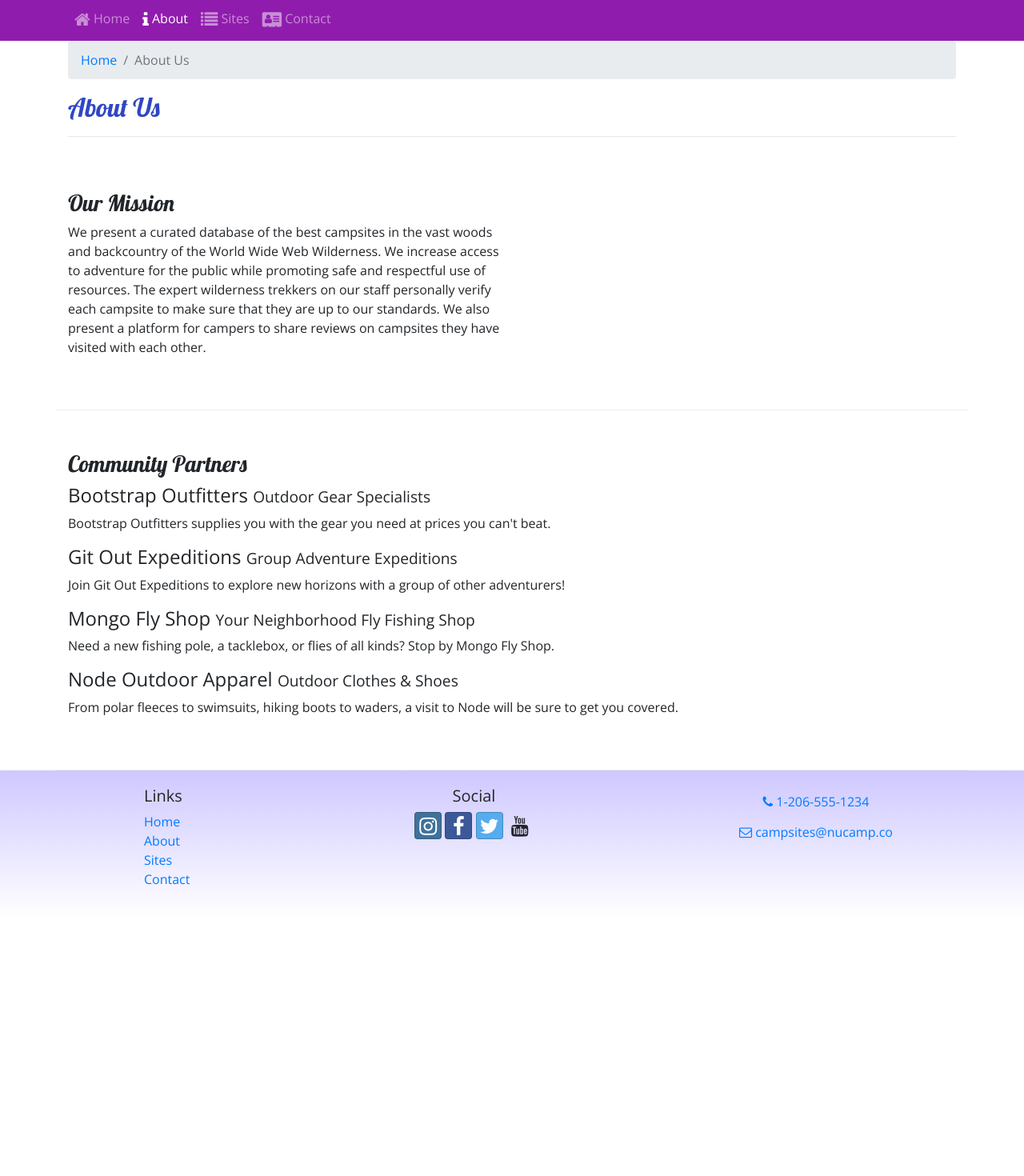
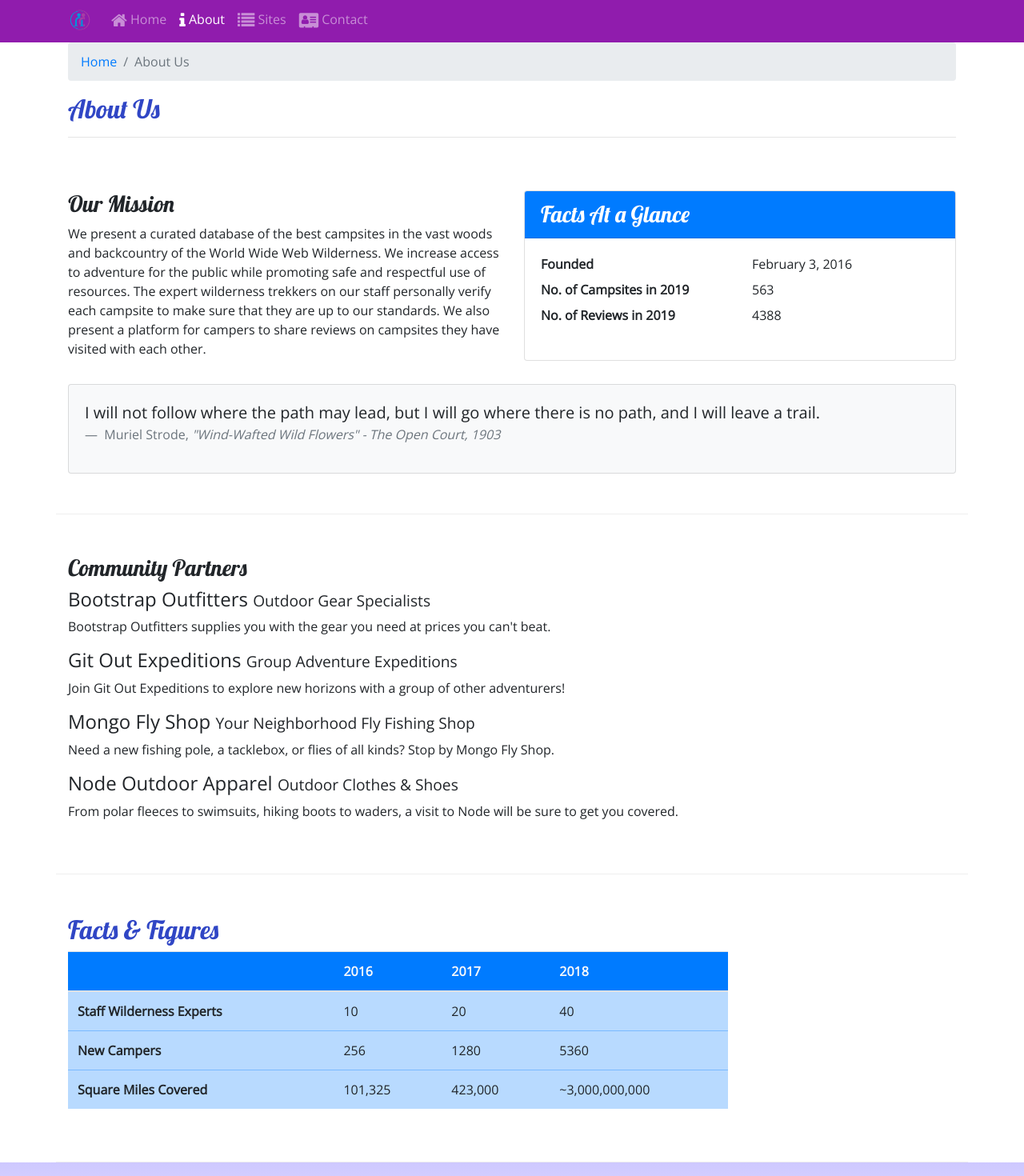
Before and after one commit to ahmadalatab/Bootstrap, a website: page aboutus.html in a window 1280 px wide. Shown: the part 167-1637 px from the top of the page at 80% size. Before the commit the page ends 1314 px from the top, so only its background shows below. Drawn offline with nearby package versions, Linux system fonts and the light colour scheme.

Commit message:
added media and table

```diff
--- a/aboutus.html
+++ b/aboutus.html
@@ -14,6 +14,9 @@
     <header class="jumbotron jumbotron-fluid">
         <div class="container">
             <div class="row">
+                <div class="col-4 col-sm-3 col-md-2 align-self-center">
+                    <a href="./index.html"><img src="./img/logo.png" class="img-fluid"></a>
+                </div>
                 <div class="col">
                     <h1>NuCamp</h1>
                     <h2>a better way to camp</h2>
@@ -23,10 +26,11 @@
     </header>
     <nav class="navbar navbar-expand-sm navbar-dark sticky-top">
         <div class="container">
+            <a class="navbar-brand" href="./index.html"><img src="./img/logo.png" height="30" width="30"></a>
             <button class="navbar-toggler ml-auto" type="button" data-toggle="collapse" data-target="#nucampNavbar">
                 <span class="navbar-toggler-icon"></span>
             </button>
-            <div class="collapse navbar-collapse id="nucampNavbar">
+            <div class="collapse navbar-collapse" id="nucampNavbar">
                 <ul class="navbar-nav">
                     <li class="nav-item"><a class="nav-link" href="./index.html"><i class="fa fa-home fa-lg"></i> Home</a></li>
                     <li class="nav-item active"><a class="nav-link" href="#"><i class="fa fa-info fa-lg"></i> About</a></li>
@@ -52,8 +56,34 @@
                 <h3>Our Mission</h3>
                 <p>We present a curated database of the best campsites in the vast woods and backcountry of the World Wide Web Wilderness. We increase access to adventure for the public while promoting safe and respectful use of resources. The expert wilderness trekkers on our staff personally verify each campsite to make sure that they are up to our standards. We also present a platform for campers to share reviews on campsites they have visited with each other.</p>
             </div>
+            <div class="col-sm-6">
+                <div class="card">
+                    <h3 class="card-header bg-primary text-white">Facts At a Glance</h3>
+                    <div class="card-body">
+                        <dl class="row">
+                            <dt class="col-6">Founded</dt>
+                            <dd class="col-6">February 3, 2016</dd>
+                            <dt class="col-6">No. of Campsites in 2019</dt>
+                            <dd class="col-6">563</dd>
+                            <dt class="col-6">No. of Reviews in 2019</dt>
+                            <dd class="col-6">4388</dd>
+                        </dl>
+                    </div>
+                </div>
+            </div>
+            <div class="col">
+                <div class="card bg-light mt-3">
+                    <blockquote class="blockquote card-body">
+                        <p class="mb-0">I will not follow where the path may lead, but I will go where there is no path, and I will leave a trail.</p>
+                    <footer class="blockquote-footer"> Muriel Strode,
+                        <cite title="Source Title">"Wind-Wafted Wild Flowers" -
+                            The Open Court, 1903
+                        </cite>
+                    </footer>
+                </blockquote>
+                </div>
+            </div>
         </div>
-
         <div class="row row-content">
             <div class="col">
                 <h3>Community Partners</h3>
@@ -67,8 +97,45 @@
                 <p class="d-none d-sm-block">From polar fleeces to swimsuits, hiking boots to waders, a visit to Node will be sure to get you covered.</p>
             </div>
         </div>
+        <div class="row row-content">
+            <div class="col-sm-9">
+                <h2>Facts &amp; Figures</h2>
+                <div class="table-responsive">
+                    <table class="table table-stripped">
+                        <thead>
+                            <tr class="bg-primary text-light">
+                                <th></th>
+                                <th>2016</th>
+                                <th>2017</th>
+                                <th>2018</th>
+                            </tr>
+                        </thead>
+                        <tbody class="table-primary">
+                            <tr>
+                                <th>Staff Wilderness Experts</th>
+                                <td>10</td>
+                                <td>20</td>
+                                <td>40</td>
+                            </tr>
+                            <tr>
+                                <th>New Campers</th>
+                                <td>256</td>
+                                <td>1280</td>
+                                <td>5360</td>
+                            </tr>
+                            <tr>
+                                <th>Square Miles Covered</th>
+                                <td>101,325</td>
+                                <td>423,000</td>
+                                <td>~3,000,000,000</td>
+                            </tr>
+                        </tbody>
+                    </table>
+                </div>
+            </div>
+        </div>
     </div>
-    <footer>
+    <footer class="site-footer">
         <div class="container">
             <div class="row">
                 <div class="col-4 col-sm-2 offset-1">
--- a/css/styles.css
+++ b/css/styles.css
@@ -13,7 +13,7 @@ body {
     color: #cec8ff
  }
 
- footer {
+ .site-footer {
      background-image: linear-gradient(#CEC8FF, white);
      padding: 20px 0;
  }
```
Also changed, not shown: contactus.html (+5 -3 lines), index.html (+21 -8 lines), img/bootstrap-thumb.png (added), img/breadcrumb-trail-thumb.jpg (added), img/breadcrumb-trail.jpg (added), img/chrome-river-thumb.jpg (added), img/chrome-river.jpg (added), img/logo.png (added), img/react-lake-thumb.jpg (added), img/react-lake.jpg (added).
